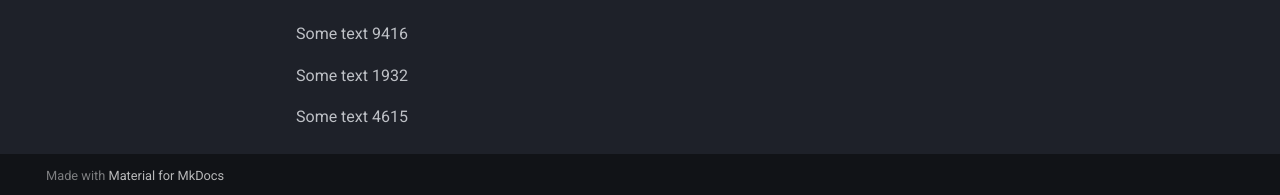
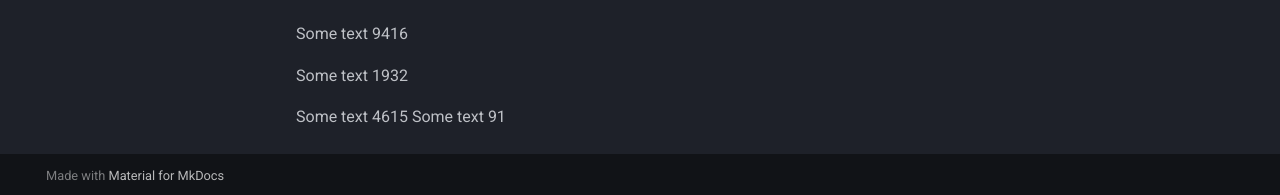
Before and after one commit to jmborsani/github-learning, an MkDocs documentation site: the page built from docs/index.md, in a window 1280 px wide and 1389 px high. Shown: the part 1191-1386 px from the top of the window. Built offline with MkDocs 1.6.1 and Material for MkDocs 9.7.7, drawn with Linux system fonts in a browser that asks for light colours.

```diff
--- a/docs/index.md
+++ b/docs/index.md
@@ -43,3 +43,4 @@
 Some text 1932
 
 Some text 4615
+Some text 91
```
Also changed, not shown: .releaserc.json, 1 other file.
